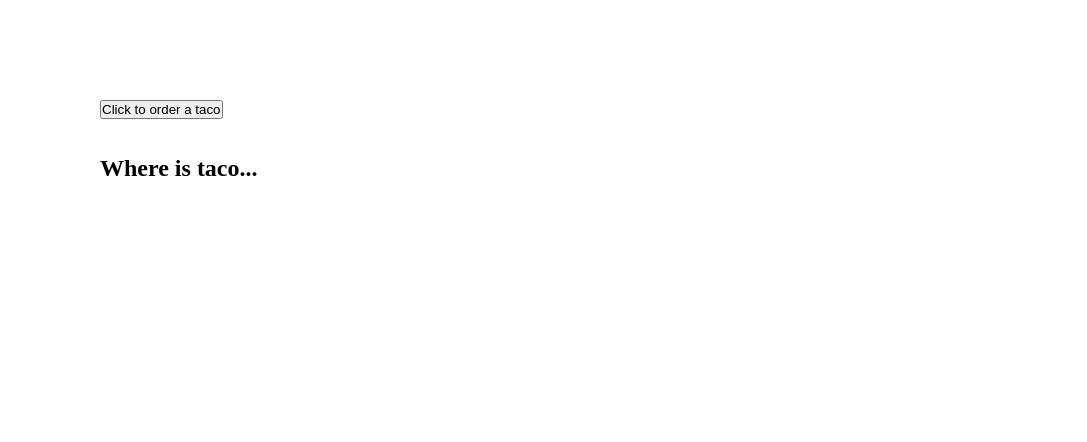
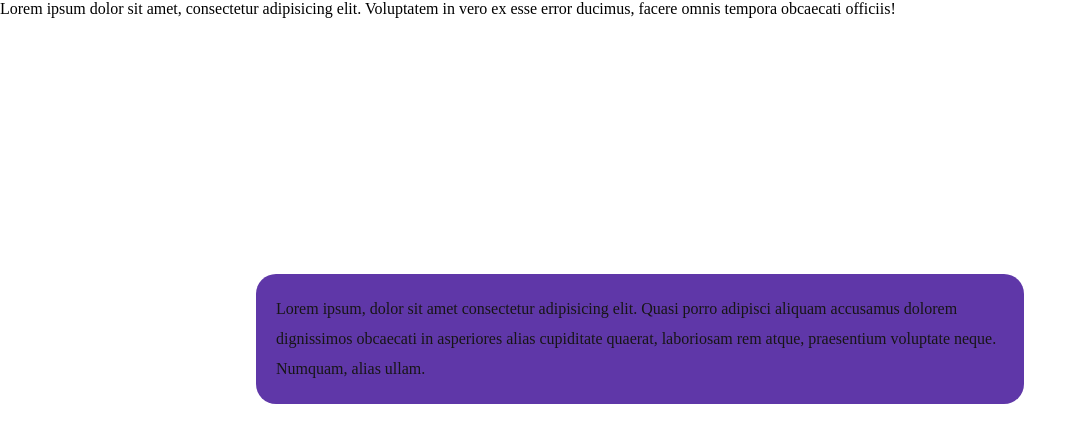
Before and after one commit to Najim473/vue, a Vue app: page / in a window 1280 px wide. Shown: the top 442 px of the page, without its empty margins (0-1087 px from the left). Built offline with nearby package versions, Linux system fonts and the light colour scheme.

Commit message:
components

```diff
--- a/src/App.vue
+++ b/src/App.vue
@@ -1,12 +1,15 @@
-<script setup>
-import myHome from "./components/myHome.vue"
-</script>
 <template>
- <div className="flex">
+  <div className="flex">
     <myHome />
     <!-- <mySelf/>     -->
- </div>
+  </div>
 </template>
- <script>
-
+<script>
+import myHome from "./components/myHome.vue";
+export default {
+  name: "App",
+  components: {
+    myHome,
+  },
+};
 </script>
--- /dev/null
+++ b/src/components/component.scss
@@ -0,0 +1,12 @@
+.main {
+    background: red;
+}
+
+.paragraph {
+    background: rgb(95, 55, 168);
+    padding: 20px;
+    color: rgb(23, 22, 22);
+    margin: 20%;
+    line-height: 30px;
+    border-radius: 20px;
+}
--- /dev/null
+++ b/src/components/component.vue
@@ -0,0 +1,20 @@
+<template>
+  <div>
+    <p class="paragraph">
+      Lorem ipsum, dolor sit amet consectetur adipisicing elit. Quasi porro
+      adipisci aliquam accusamus dolorem dignissimos obcaecati in asperiores
+      alias cupiditate quaerat, laboriosam rem atque, praesentium voluptate
+      neque. Numquam, alias ullam.
+    </p>
+  </div>
+</template>
+
+<script>
+export default {
+  name: "Greet",
+};
+</script>
+
+<style lang="scss" scoped>
+@import './component.scss'
+</style>
--- a/src/components/list.js
+++ /dev/null
@@ -1,3 +0,0 @@
-// export default = () => List{
-//     title: string
-// }
--- a/src/components/myHome.scss
+++ /dev/null
@@ -1,3 +0,0 @@
-.main {
-    margin: 100px;
-}
--- a/src/components/myHome.vue
+++ b/src/components/myHome.vue
@@ -1,34 +1,21 @@
 <template>
   <div class="main">
- <button @click="getTaco">Click to order a taco</button>
- <br>
- <br>
- <br>
- <h2>{{orderStatus}}</h2>
- <p v-if="orderSubmitted">{{orderSubmitted}}</p>
+    <p>
+      Lorem ipsum dolor sit amet, consectetur adipisicing elit. Voluptatem in
+      vero ex esse error ducimus, facere omnis tempora obcaecati officiis!
+    </p>
+    <compo/>
   </div>
 </template>
-<script>
-export default {
-  data() {
-    return {
-  orderStatus:'Where is taco...',
-  orderSubmitted:null
-    };
-  },
-  methods:{
-    getTaco(){
-      this.orderStatus = '🌮!'
-    }
-  },
-  watch: {
-   orderStatus(newValue,oldValue){
-this.orderSubmitted = 'your order was submitted !'
-setTimeout(() => this.orderSubmitted=null,1000);
-   }
-  },
-};
+ <script>
+ import compo from './component.vue'
+export default{
+  name:'myHome',
+ components:{
+  compo
+ }
+}
 </script>
-<style lang="scss" scoped>
+<!-- <style lang="scss" scoped>
 @import "./myHome.scss";
-</style>
+</style> -->
```
Also changed, not shown: package.json (line endings or trailing spaces).
